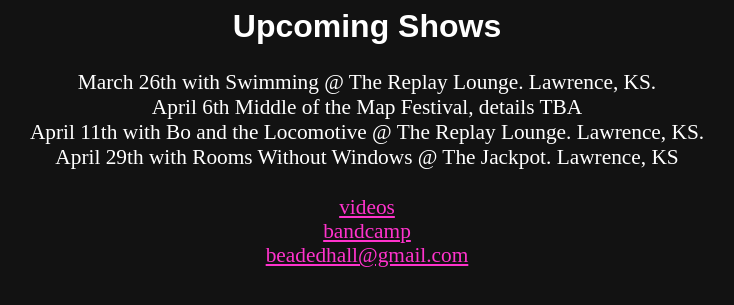
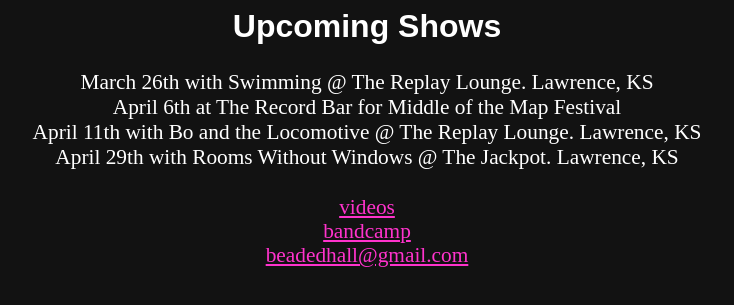
Before and after one commit to jiko/oilstheband.com, a plain HTML site: page index.html in a window 1280 px wide. Shown: the part 241-546 px from the top of the page, without its empty margins (273-1007 px from the left). Drawn offline with Linux system fonts and the light colour scheme.

Commit message:
Updated MotM info

```diff
--- a/index.html
+++ b/index.html
@@ -20,9 +20,9 @@
       <iframe id="duck" width="400" height="100" style="position: relative; display: block; width: 400px; height: 100px;" src="http://bandcamp.com/EmbeddedPlayer/v=2/track=1530581870/size=venti/bgcol=121212/linkcol=ff33cc/" allowtransparency="true" frameborder="0"><a href="http://oilsoilsoils.bandcamp.com/track/duck">Duck by OILS</a></iframe>
       <h2>Upcoming Shows</h2>
       <ul id="shows">
-        <li>March 26th with Swimming @ The Replay Lounge. Lawrence, KS.</li>
-        <li>April 6th Middle of the Map Festival, details TBA</li>
-        <li>April 11th with Bo and the Locomotive @ The Replay Lounge. Lawrence, KS.</li>
+        <li>March 26th with Swimming @ The Replay Lounge. Lawrence, KS</li>
+        <li>April 6th at The Record Bar for Middle of the Map Festival</li>
+        <li>April 11th with Bo and the Locomotive @ The Replay Lounge. Lawrence, KS</li>
         <li>April 29th with Rooms Without Windows @ The Jackpot. Lawrence, KS</li>
       </ul>
     </div>
```
